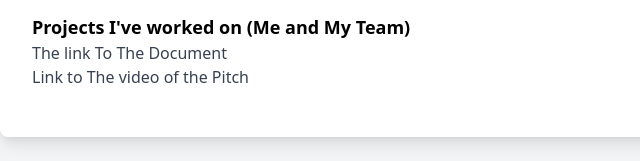
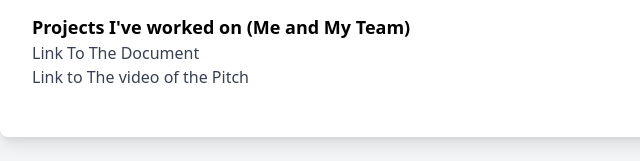
Before and after one commit to apeart30/portfolio, a plain HTML site: page index.html in a window 1280 px wide. Shown: the part 639-800 px from the top of the page, 0-640 px from the left. Drawn offline with nearby package versions, Linux system fonts and the light colour scheme.

Commit message:
Update index.html

```diff
--- a/index.html
+++ b/index.html
@@ -28,7 +28,7 @@
         <h2 class="text-2xl font-semibold mb-4">Portfolio</h2>
         <div class="mb-4">
             <h3 class="text-lg font-semibold">Projects I've worked on (Me and My Team)</h3>
-	<a href="https://bit.ly/454it3H" target="_blank"><p class="text-gray-700">The link To The Document </p></a>
+	<a href="https://bit.ly/454it3H" target="_blank"><p class="text-gray-700">Link To The Document </p></a>
 		<a href="https://youtu.be/MRZ76vQAKkw"><p class="text-gray-700">Link to The video of the Pitch</p></a>
         </div>
     </section>
```
